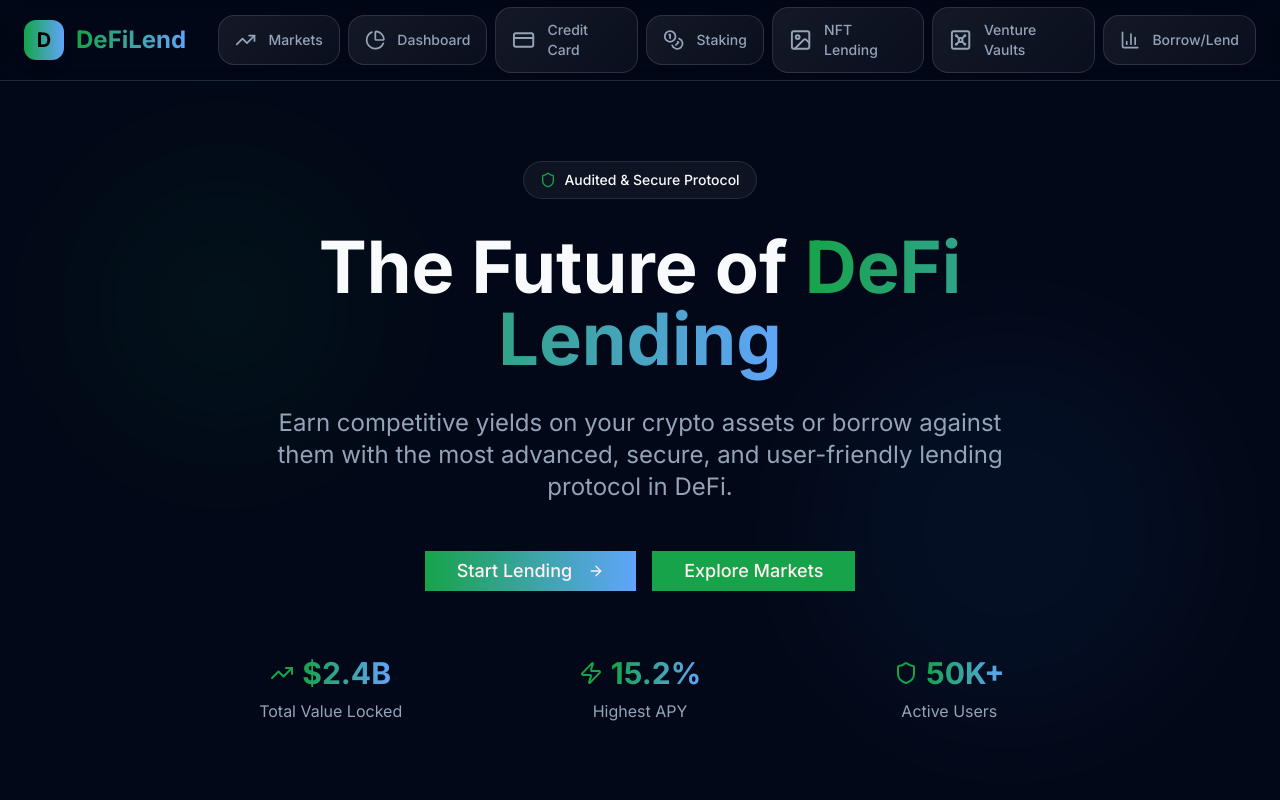
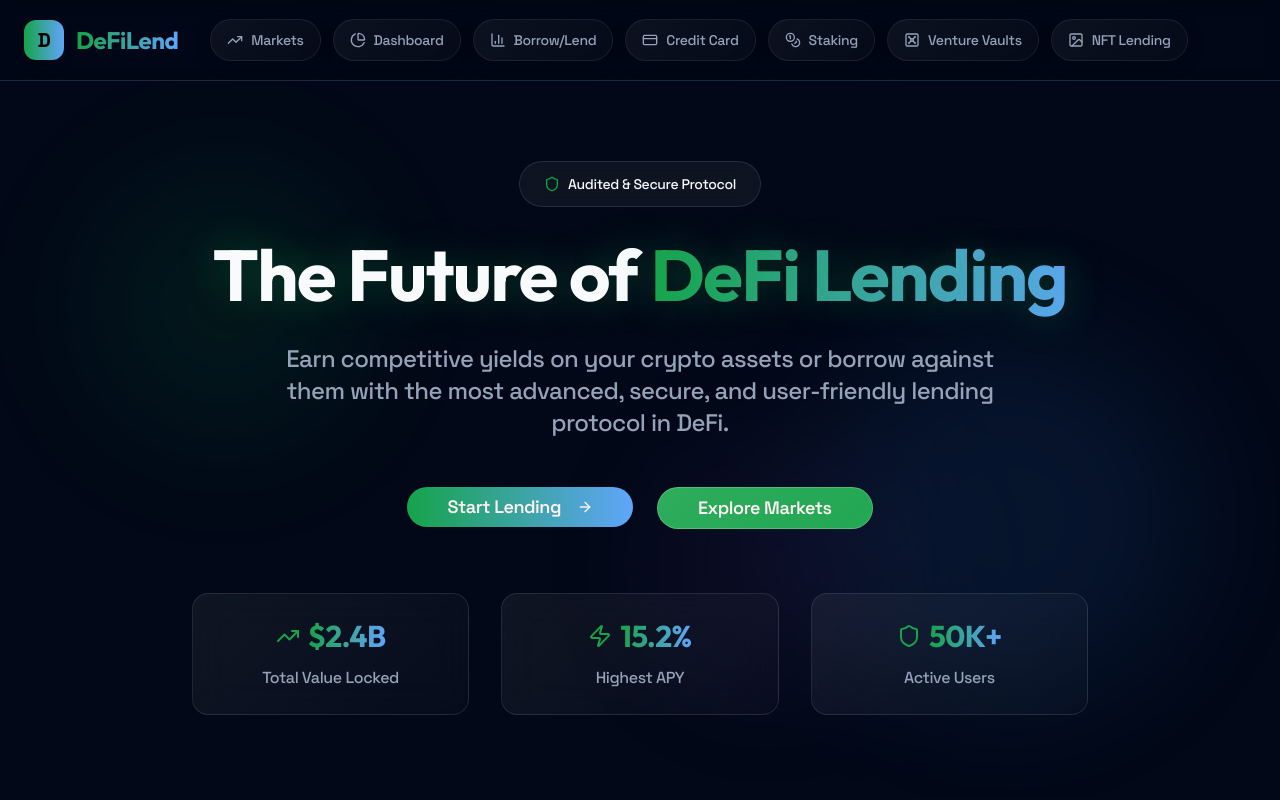
Before and after one commit to siddarthnyati/aave-reimagined-nyati, a React (Vite) app: page / in a window 1280 px wide. Shown: the top 800 px of the page. Built offline with nearby package versions, Linux system fonts and the light colour scheme.

Commit message:
feat: Implement navigation and typography enhancements
- Restored missing navigation items.
- Implemented CryptoTrade-style pill navigation.
- Added crisp, modern typography.
- Enhanced landing page animations.
- Refined overall styles.

```diff
--- a/src/components/Header.tsx
+++ b/src/components/Header.tsx
@@ -21,11 +21,11 @@ const Header = () => {
   const navigation = [
     { name: 'Markets', href: '/markets', icon: TrendingUp },
     { name: 'Dashboard', href: '/dashboard', icon: PieChart },
+    { name: 'Borrow/Lend', href: '/borrow-lend', icon: BarChart3 },
     { name: 'Credit Card', href: '/credit-card', icon: CreditCard },
     { name: 'Staking', href: '/staking', icon: Coins },
+    { name: 'Venture Vaults', href: '/venture-vaults', icon: Vault },
     { name: 'NFT Lending', href: '/nft-lending', icon: Image },
-    { name: 'Venture Vaults', href: '/venture-vaults', icon: Vault },
-    { name: 'Borrow/Lend', href: '/borrow-lend', icon: BarChart3 },
   ];
 
   return (
@@ -36,12 +36,12 @@ const Header = () => {
             <div className="flex h-10 w-10 items-center justify-center rounded-xl bg-gradient-to-r from-primary to-blue-400 shadow-lg">
               <span className="text-xl font-bold text-black">D</span>
             </div>
-            <span className="hidden font-bold text-2xl sm:inline-block gradient-text">
+            <span className="hidden font-bold text-2xl sm:inline-block gradient-text font-outfit">
               DeFiLend
             </span>
           </Link>
 
-          <nav className="hidden md:flex items-center space-x-2">
+          <nav className="hidden lg:flex items-center space-x-3">
             {navigation.map((item) => {
               const Icon = item.icon;
               const isActive = location.pathname === item.href;
@@ -50,14 +50,14 @@ const Header = () => {
                 <Link
                   key={item.name}
                   to={item.href}
-                  className={`nav-pill group flex items-center gap-3 px-4 py-3 rounded-2xl text-sm font-medium transition-all duration-300 ${
+                  className={`crypto-pill group flex items-center gap-2 px-4 py-2.5 rounded-full text-sm font-medium transition-all duration-500 ${
                     isActive
-                      ? 'nav-pill-active text-black font-semibold shadow-lg'
-                      : 'text-muted-foreground hover:text-primary'
+                      ? 'crypto-pill-active text-black font-semibold'
+                      : 'text-muted-foreground hover:text-white'
                   }`}
                 >
-                  <Icon className="w-6 h-6 transition-transform duration-300 group-hover:scale-110" />
-                  <span className="hidden lg:inline">{item.name}</span>
+                  <Icon className="w-4 h-4 transition-all duration-300 group-hover:scale-110 group-hover:rotate-3" />
+                  <span className="hidden xl:inline font-space-grotesk">{item.name}</span>
                 </Link>
               );
             })}
@@ -67,7 +67,7 @@ const Header = () => {
         <div className="flex items-center gap-4">
           <Button
             variant="ghost"
-            className="md:hidden"
+            className="lg:hidden"
             size="sm"
             onClick={() => setIsMenuOpen(!isMenuOpen)}
           >
@@ -76,11 +76,11 @@ const Header = () => {
         </div>
       </div>
 
-      {/* Mobile menu - only for small screens */}
+      {/* Mobile menu */}
       {isMenuOpen && (
-        <div className="border-t md:hidden bg-background/95 backdrop-blur">
+        <div className="border-t lg:hidden bg-background/95 backdrop-blur animate-slide-down">
           <div className="container mx-auto px-6 py-4">
-            <nav className="flex flex-col space-y-2">
+            <nav className="flex flex-col space-y-3">
               {navigation.map((item) => {
                 const Icon = item.icon;
                 const isActive = location.pathname === item.href;
@@ -89,15 +89,15 @@ const Header = () => {
                   <Link
                     key={item.name}
                     to={item.href}
-                    className={`mobile-nav-item group flex items-center gap-4 p-3 rounded-xl text-sm font-medium transition-all duration-300 ${
+                    className={`mobile-crypto-pill group flex items-center gap-4 p-3 rounded-xl text-sm font-medium transition-all duration-300 ${
                       isActive
-                        ? 'mobile-nav-item-active text-black font-semibold'
-                        : 'text-muted-foreground hover:text-primary'
+                        ? 'mobile-crypto-pill-active text-black font-semibold'
+                        : 'text-muted-foreground hover:text-white'
                     }`}
                     onClick={() => setIsMenuOpen(false)}
                   >
                     <Icon className="w-5 h-5 transition-transform duration-300 group-hover:scale-110" />
-                    <span>{item.name}</span>
+                    <span className="font-space-grotesk">{item.name}</span>
                   </Link>
                 );
               })}
--- a/src/components/Hero.tsx
+++ b/src/components/Hero.tsx
@@ -37,73 +37,77 @@ const Hero = () => {
   return (
     <>
       <section className="relative py-20 overflow-hidden">
-        {/* Background Effects */}
-        <div className="absolute inset-0 opacity-30">
-          <div className="absolute top-20 left-20 w-72 h-72 bg-primary/20 rounded-full blur-3xl animate-float"></div>
-          <div className="absolute bottom-20 right-20 w-96 h-96 bg-blue-500/20 rounded-full blur-3xl animate-float" style={{ animationDelay: '2s' }}></div>
+        {/* Enhanced Background Effects */}
+        <div className="absolute inset-0 opacity-40">
+          <div className="absolute top-20 left-20 w-72 h-72 bg-primary/25 rounded-full blur-3xl animate-float"></div>
+          <div className="absolute bottom-20 right-20 w-96 h-96 bg-blue-500/25 rounded-full blur-3xl animate-float-delayed"></div>
+          <div className="absolute top-1/2 left-1/2 w-64 h-64 bg-purple-500/15 rounded-full blur-3xl animate-glow-pulse"></div>
         </div>
 
         <div className="container mx-auto px-4 relative z-10">
           <div className="max-w-4xl mx-auto text-center">
-            {/* Badge */}
-            <div className="inline-flex items-center px-4 py-2 glass-card rounded-full mb-8 animate-fade-in">
+            {/* Enhanced Badge */}
+            <div className="inline-flex items-center px-6 py-3 glass-card rounded-full mb-8 animate-fade-in">
               <Shield className="w-4 h-4 mr-2 text-primary" />
-              <span className="text-sm font-medium">Audited & Secure Protocol</span>
+              <span className="text-sm font-medium font-space-grotesk">Audited & Secure Protocol</span>
             </div>
 
-            {/* Main Heading */}
-            <h1 className="text-5xl md:text-7xl font-bold mb-8 leading-tight animate-fade-in text-shadow">
+            {/* Enhanced Main Heading */}
+            <h1 className="text-5xl md:text-7xl font-bold mb-8 leading-tight animate-fade-in text-shadow font-outfit">
               The Future of{' '}
-              <span className="gradient-text">DeFi Lending</span>
+              <span className="gradient-text relative">
+                DeFi Lending
+                <div className="absolute inset-0 bg-gradient-to-r from-primary via-blue-400 to-primary bg-[length:200%_100%] animate-text-shimmer bg-clip-text text-transparent opacity-50"></div>
+              </span>
             </h1>
 
-            {/* Subtitle */}
-            <p className="text-xl md:text-2xl text-muted-foreground mb-12 max-w-3xl mx-auto animate-fade-in">
+            {/* Enhanced Subtitle */}
+            <p className="text-xl md:text-2xl text-muted-foreground mb-12 max-w-3xl mx-auto animate-fade-in font-space-grotesk leading-relaxed">
               Earn competitive yields on your crypto assets or borrow against them with the most advanced,
               secure, and user-friendly lending protocol in DeFi.
             </p>
 
-            {/* CTA Buttons */}
-            <div className="flex flex-col sm:flex-row gap-4 justify-center mb-16 animate-fade-in">
+            {/* Enhanced CTA Buttons */}
+            <div className="flex flex-col sm:flex-row gap-6 justify-center mb-16 animate-fade-in">
               <Button
-                className="btn-primary text-lg px-8 py-4 group"
+                className="btn-primary text-lg px-10 py-5 group font-space-grotesk font-semibold rounded-full"
                 onClick={handleStartLending}
               >
                 Start Lending
-                <ArrowRight className="w-5 h-5 ml-2 group-hover:translate-x-1 transition-transform" />
+                <ArrowRight className="w-5 h-5 ml-2 group-hover:translate-x-2 transition-transform duration-300" />
               </Button>
               <Button
-                className="btn-secondary text-lg px-8 py-4"
+                className="btn-secondary text-lg px-10 py-5 font-space-grotesk font-semibold rounded-full"
                 onClick={handleExploreMarkets}
               >
                 Explore Markets
               </Button>
             </div>
 
-            {/* Stats */}
+            {/* Enhanced Stats */}
             <div className="grid grid-cols-1 md:grid-cols-3 gap-8 max-w-4xl mx-auto animate-fade-in">
-              <div className="metric-card text-center">
-                <div className="flex items-center justify-center mb-2">
-                  <TrendingUp className="w-6 h-6 text-primary mr-2" />
-                  <span className="text-3xl font-bold gradient-text">$2.4B</span>
+              <div className="metric-card text-center group">
+                <div className="flex items-center justify-center mb-3">
+                  <TrendingUp className="w-6 h-6 text-primary mr-2 group-hover:scale-110 transition-transform duration-300" />
+                  <span className="text-3xl font-bold gradient-text font-outfit">$2.4B</span>
                 </div>
-                <p className="text-muted-foreground">Total Value Locked</p>
+                <p className="text-muted-foreground font-space-grotesk">Total Value Locked</p>
               </div>
 
-              <div className="metric-card text-center">
-                <div className="flex items-center justify-center mb-2">
-                  <Zap className="w-6 h-6 text-primary mr-2" />
-                  <span className="text-3xl font-bold gradient-text">15.2%</span>
+              <div className="metric-card text-center group">
+                <div className="flex items-center justify-center mb-3">
+                  <Zap className="w-6 h-6 text-primary mr-2 group-hover:scale-110 transition-transform duration-300" />
+                  <span className="text-3xl font-bold gradient-text font-outfit">15.2%</span>
                 </div>
-                <p className="text-muted-foreground">Highest APY</p>
+                <p className="text-muted-foreground font-space-grotesk">Highest APY</p>
               </div>
 
-              <div className="metric-card text-center">
-                <div className="flex items-center justify-center mb-2">
-                  <Shield className="w-6 h-6 text-primary mr-2" />
-                  <span className="text-3xl font-bold gradient-text">50K+</span>
+              <div className="metric-card text-center group">
+                <div className="flex items-center justify-center mb-3">
+                  <Shield className="w-6 h-6 text-primary mr-2 group-hover:scale-110 transition-transform duration-300" />
+                  <span className="text-3xl font-bold gradient-text font-outfit">50K+</span>
                 </div>
-                <p className="text-muted-foreground">Active Users</p>
+                <p className="text-muted-foreground font-space-grotesk">Active Users</p>
               </div>
             </div>
           </div>
--- a/src/index.css
+++ b/src/index.css
@@ -1,4 +1,5 @@
-@import url("https://fonts.googleapis.com/css2?family=Inter:wght@400;500;600;700&display=swap");
+
+@import url("https://fonts.googleapis.com/css2?family=Space+Grotesk:wght@300;400;500;600;700&family=Outfit:wght@300;400;500;600;700&display=swap");
 @tailwind base;
 @tailwind components;
 @tailwind utilities;
@@ -38,7 +39,8 @@
   }
   body {
     @apply bg-background text-foreground;
-    font-family: "Inter", sans-serif;
+    font-family: "Space Grotesk", "Inter", sans-serif;
+    letter-spacing: -0.01em;
   }
 }
 
@@ -55,57 +57,144 @@
     @apply bg-gradient-to-r from-primary to-blue-400 hover:from-primary/90 hover:to-blue-400/90 text-black font-medium;
   }
 
-  /* Enhanced Navigation Styles */
-  .nav-pill {
+  /* CryptoTrade-style Navigation Pills */
+  .crypto-pill {
     @apply relative overflow-hidden;
-    background: linear-gradient(135deg, rgba(255, 255, 255, 0.08) 0%, rgba(255, 255, 255, 0.04) 100%);
-    border: 1px solid rgba(255, 255, 255, 0.12);
-    backdrop-filter: blur(12px);
+    background: linear-gradient(135deg, rgba(255, 255, 255, 0.05) 0%, rgba(255, 255, 255, 0.02) 100%);
+    border: 1px solid rgba(255, 255, 255, 0.08);
+    backdrop-filter: blur(20px);
+    box-shadow: 0 4px 20px rgba(0, 0, 0, 0.1);
   }
 
-  .nav-pill:hover {
-    background: linear-gradient(135deg, rgba(34, 197, 94, 0.15) 0%, rgba(59, 130, 246, 0.15) 100%);
-    border-color: rgba(34, 197, 94, 0.3);
-    transform: translateY(-1px);
-    box-shadow: 0 10px 40px rgba(34, 197, 94, 0.2);
+  .crypto-pill::before {
+    content: '';
+    position: absolute;
+    top: 0;
+    left: -100%;
+    width: 100%;
+    height: 100%;
+    background: linear-gradient(90deg, transparent, rgba(255, 255, 255, 0.1), transparent);
+    transition: left 0.6s ease;
   }
 
-  .nav-pill-active {
+  .crypto-pill:hover::before {
+    left: 100%;
+  }
+
+  .crypto-pill:hover {
+    background: linear-gradient(135deg, rgba(34, 197, 94, 0.12) 0%, rgba(59, 130, 246, 0.12) 100%);
+    border-color: rgba(34, 197, 94, 0.25);
+    transform: translateY(-2px) scale(1.02);
+    box-shadow: 0 12px 40px rgba(34, 197, 94, 0.15);
+  }
+
+  .crypto-pill-active {
     background: linear-gradient(135deg, rgb(34, 197, 94) 0%, rgb(59, 130, 246) 100%);
     border-color: transparent;
     transform: translateY(-1px);
-    box-shadow: 0 10px 40px rgba(34, 197, 94, 0.4);
+    box-shadow: 0 8px 32px rgba(34, 197, 94, 0.3);
   }
 
-  /* Compact Mobile Navigation Items */
-  .mobile-nav-item {
+  /* Mobile Pills */
+  .mobile-crypto-pill {
     @apply relative overflow-hidden;
-    background: linear-gradient(135deg, rgba(255, 255, 255, 0.06) 0%, rgba(255, 255, 255, 0.03) 100%);
-    border: 1px solid rgba(255, 255, 255, 0.1);
-    backdrop-filter: blur(10px);
+    background: linear-gradient(135deg, rgba(255, 255, 255, 0.04) 0%, rgba(255, 255, 255, 0.02) 100%);
+    border: 1px solid rgba(255, 255, 255, 0.06);
+    backdrop-filter: blur(16px);
   }
 
-  .mobile-nav-item:hover {
-    background: linear-gradient(135deg, rgba(34, 197, 94, 0.12) 0%, rgba(59, 130, 246, 0.12) 100%);
-    border-color: rgba(34, 197, 94, 0.25);
-    transform: translateX(4px);
-    box-shadow: 0 4px 20px rgba(34, 197, 94, 0.15);
+  .mobile-crypto-pill:hover {
+    background: linear-gradient(135deg, rgba(34, 197, 94, 0.1) 0%, rgba(59, 130, 246, 0.1) 100%);
+    border-color: rgba(34, 197, 94, 0.2);
+    transform: translateX(6px);
+    box-shadow: 0 6px 24px rgba(34, 197, 94, 0.12);
   }
 
-  .mobile-nav-item-active {
+  .mobile-crypto-pill-active {
     background: linear-gradient(135deg, rgb(34, 197, 94) 0%, rgb(59, 130, 246) 100%);
     border-color: transparent;
     transform: translateX(4px);
-    box-shadow: 0 4px 20px rgba(34, 197, 94, 0.3);
+    box-shadow: 0 6px 24px rgba(34, 197, 94, 0.25);
+  }
+
+  /* Typography Classes */
+  .font-space-grotesk {
+    font-family: "Space Grotesk", sans-serif;
+    font-weight: 500;
+    letter-spacing: -0.025em;
+  }
+
+  .font-outfit {
+    font-family: "Outfit", sans-serif;
+    font-weight: 600;
+    letter-spacing: -0.02em;
+  }
+
+  /* Hero Text Animations */
+  .text-shadow {
+    text-shadow: 0 0 40px rgba(34, 197, 94, 0.3);
+  }
+
+  .animate-float {
+    animation: float 6s ease-in-out infinite;
+  }
+
+  .animate-float-delayed {
+    animation: float 6s ease-in-out infinite 2s;
+  }
+
+  .animate-glow-pulse {
+    animation: glow-pulse 3s ease-in-out infinite;
+  }
+
+  .metric-card {
+    @apply glass-card p-6 rounded-2xl transition-all duration-500 hover:scale-105 hover:shadow-2xl;
+    background: linear-gradient(135deg, rgba(255, 255, 255, 0.06) 0%, rgba(255, 255, 255, 0.02) 100%);
+    border: 1px solid rgba(255, 255, 255, 0.1);
+    backdrop-filter: blur(20px);
+  }
+
+  .btn-secondary {
+    @apply relative overflow-hidden;
+    background: linear-gradient(135deg, rgba(255, 255, 255, 0.1) 0%, rgba(255, 255, 255, 0.05) 100%);
+    border: 1px solid rgba(255, 255, 255, 0.2);
+    backdrop-filter: blur(20px);
+    transition: all 0.4s ease;
+  }
+
+  .btn-secondary:hover {
+    background: linear-gradient(135deg, rgba(34, 197, 94, 0.15) 0%, rgba(59, 130, 246, 0.15) 100%);
+    border-color: rgba(34, 197, 94, 0.3);
+    transform: translateY(-2px);
+    box-shadow: 0 12px 40px rgba(34, 197, 94, 0.2);
   }
 }
 
 @layer utilities {
   .animate-fade-in {
-    animation: fade-in 0.3s ease-in-out;
+    animation: fade-in 0.8s ease-out;
+  }
+
+  .animate-slide-down {
+    animation: slide-down 0.4s ease-out;
+  }
+
+  .animate-text-shimmer {
+    animation: text-shimmer 2.5s ease-in-out infinite;
   }
 
   @keyframes fade-in {
+    from {
+      opacity: 0;
+      transform: translateY(20px);
+    }
+    to {
+      opacity: 1;
+      transform: translateY(0);
+    }
+  }
+
+  @keyframes slide-down {
     from {
       opacity: 0;
       transform: translateY(-10px);
@@ -115,4 +204,34 @@
       transform: translateY(0);
     }
   }
+
+  @keyframes float {
+    0%, 100% {
+      transform: translateY(0px) rotate(0deg);
+    }
+    33% {
+      transform: translateY(-10px) rotate(1deg);
+    }
+    66% {
+      transform: translateY(-5px) rotate(-1deg);
+    }
+  }
+
+  @keyframes glow-pulse {
+    0%, 100% {
+      box-shadow: 0 0 20px rgba(34, 197, 94, 0.3);
+    }
+    50% {
+      box-shadow: 0 0 40px rgba(34, 197, 94, 0.6), 0 0 80px rgba(59, 130, 246, 0.2);
+    }
+  }
+
+  @keyframes text-shimmer {
+    0% {
+      background-position: -200% center;
+    }
+    100% {
+      background-position: 200% center;
+    }
+  }
 }
```
Also changed, not shown: tailwind.config.ts (+24 -2 lines).
